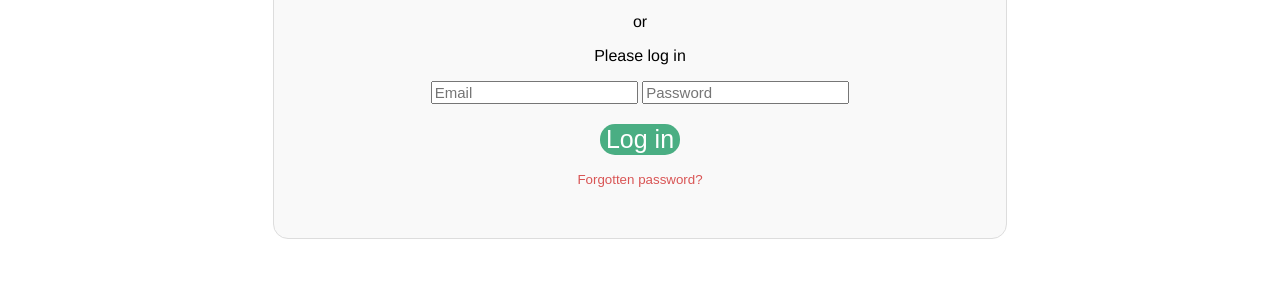
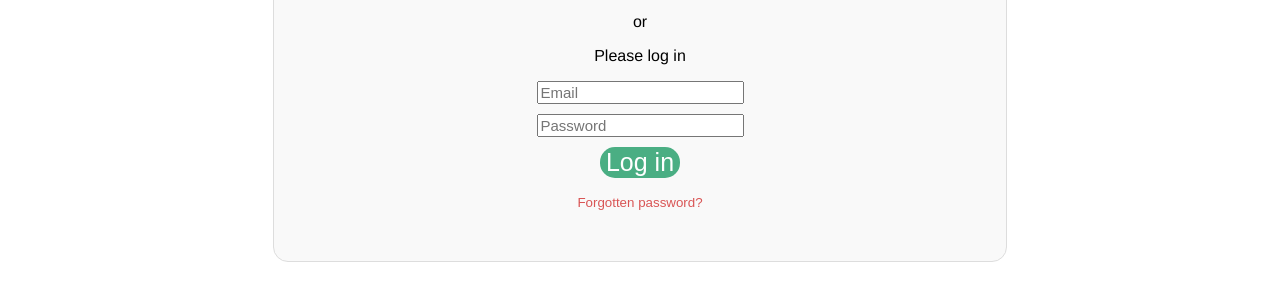
Before and after one commit to IkerIriondo/WAD-HW, a plain HTML site: page login.html in a window 1280 px wide. Shown: the part 335-636 px from the top of the page. Drawn offline with Linux system fonts and the light colour scheme.

Commit message:
<br> between email and pw

```diff
--- a/login.html
+++ b/login.html
@@ -23,7 +23,7 @@
             <p>Please log in</p>
             <form id="loginForm" action="index.html">
                 <div class="form-group">
-                    <input type="email" placeholder="Email" id="email" required>
+                    <input type="email" placeholder="Email" id="email" required><br>
                     <input type="password" placeholder="Password" id="password" required>
                 </div>
                 <div class="form-group">
```
